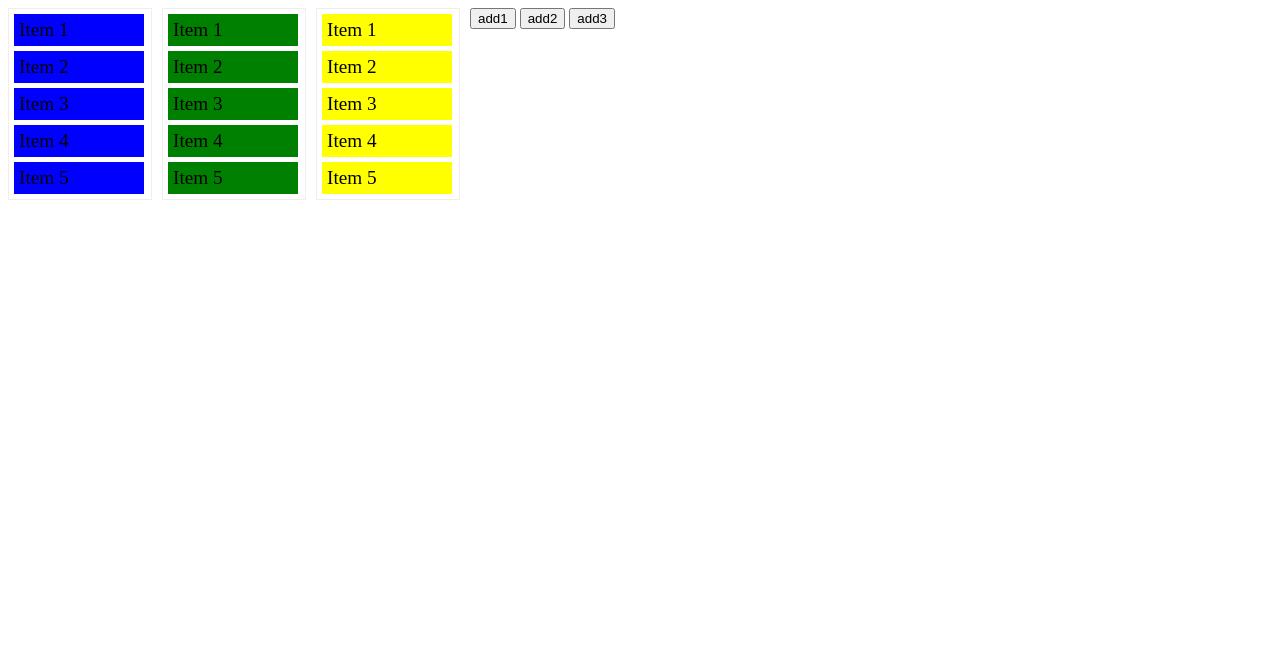
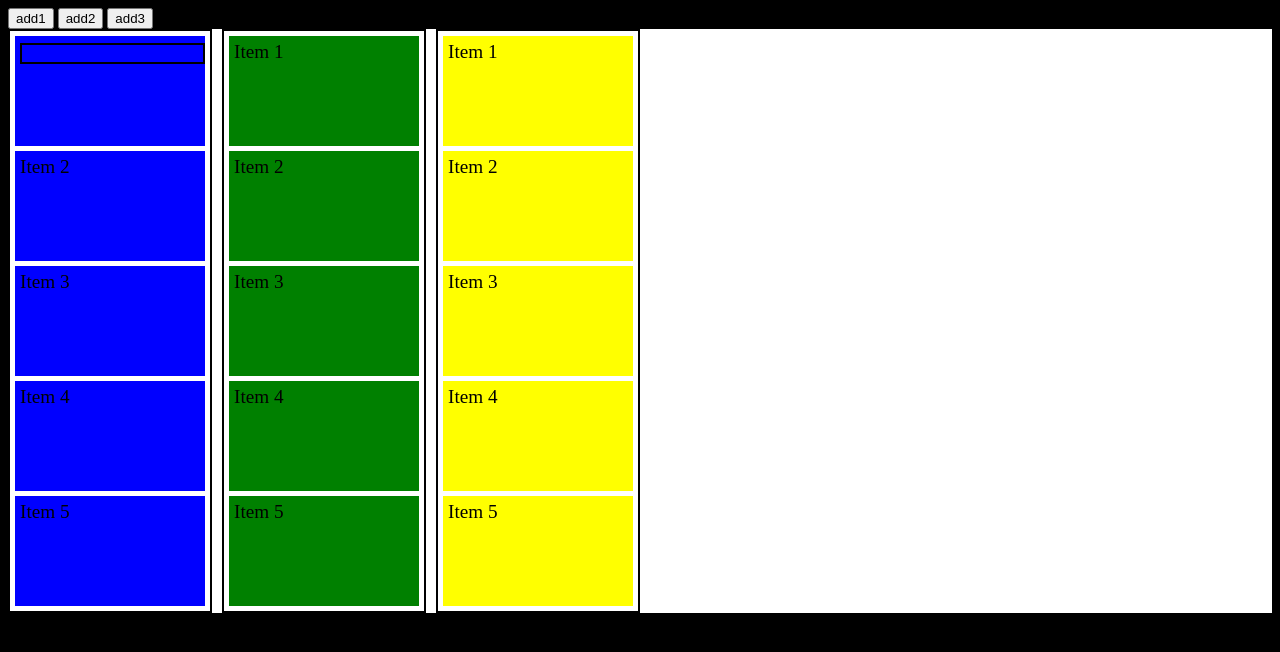
Before and after one commit to jeppemannen/jeppe, a plain HTML site: page index.html in a window 1280 px wide. Drawn offline with nearby package versions, Linux system fonts and the light colour scheme.

Commit message:
1.juni 17:20

```diff
--- a/index.css
+++ b/index.css
@@ -1,6 +1,10 @@
-  #sortable1, #sortable2, #sortable3 {
+body{
+    background-color: black;
+}
+
+#table1, #table2, #table3{
     border: 1px solid #eee;
-    width: 142px;
+    width: 200px;
     min-height: 20px;
     list-style-type: none;
     margin: 0;
@@ -8,11 +12,12 @@
     float: left;
     margin-right: 10px;
   }
-  #sortable1 li, #sortable2 li, #sortable3 li {
+  #table1 li, #table2 li, #table3 li{
     margin: 0 5px 5px 5px;
     padding: 5px;
     font-size: 1.2em;
-    width: 120px;
+    width: 180px;
+    height: 100px;
   }
 
 .boks{
@@ -26,3 +31,30 @@
 .boks3{
     background-color: yellow;
 }
+
+.boks4{
+    background-color: pink;
+}
+
+input{
+    background-color: blue;
+    border: 2px solid black;
+}
+
+#tables{
+    display: flex;
+    flex-direction: row;
+    background-color: white;
+}
+
+#table1{
+    border: 2px solid black;
+}
+
+#table2{
+    border: 2px solid black;
+}
+
+#table3{
+    border: 2px solid black;
+}
--- a/index.html
+++ b/index.html
@@ -6,7 +6,6 @@
   <meta name="viewport" content="width=device-width, initial-scale=1">
   <title>Jens er best</title>
   <link rel="stylesheet" href="//code.jquery.com/ui/1.12.1/themes/base/jquery-ui.css">
-  <link rel="stylesheet" href="/resources/demos/style.css">
     <link rel="stylesheet" href="index.css" type="text/css">
 
   <script src="https://code.jquery.com/jquery-1.12.4.js"></script>
@@ -20,15 +19,18 @@
     <button onclick="addTask3()">add3</button>
 
 
-<ul id="sortable1" class="connectedSortable">
-  <li class="boks">Item 1</li>
+
+<div id="tables">
+
+<ul id="table1" class="123">
+  <li class="boks"><input></li>
   <li class="boks">Item 2</li>
   <li class="boks">Item 3</li>
   <li class="boks">Item 4</li>
   <li class="boks">Item 5</li>
 </ul>
 
-<ul id="sortable2" class="connectedSortable">
+<ul id="table2" class="123">
   <li class="boks2">Item 1</li>
   <li class="boks2">Item 2</li>
   <li class="boks2">Item 3</li>
@@ -36,7 +38,7 @@
   <li class="boks2">Item 5</li>
 </ul>
 
-<ul id="sortable3" class="connectedSortable">
+<ul id="table3" class="123">
   <li class="boks3">Item 1</li>
   <li class="boks3">Item 2</li>
   <li class="boks3">Item 3</li>
@@ -45,5 +47,12 @@
 </ul>
 
 
+
+</div>
+
+
+
+
+
 </body>
 </html>
--- a/index.js
+++ b/index.js
@@ -1,26 +1,28 @@
 
   $( function() {
-    $( "#sortable1, #sortable2, #sortable3" ).sortable({
-      connectWith: ".connectedSortable"
+    $( "#table1, #table2, #table3").sortable({
+      connectWith: ".123"
     }).disableSelection();
   } );
 
 function addTask1(){
     let task = document.createElement("li");
     task.classList.add("boks");
-    document.getElementById("sortable1").appendChild(task);
+    document.getElementById("table1").appendChild(task);
+
+
 
 }
 
 function addTask2(){
     let task = document.createElement("li");
     task.classList.add("boks2");
-    document.getElementById("sortable2").appendChild(task);
+    document.getElementById("table2").appendChild(task);
 
 }
 function addTask3(){
     let task = document.createElement("li");
     task.classList.add("boks3");
-    document.getElementById("sortable3").appendChild(task);
+    document.getElementById("table3").appendChild(task);
 
 }
```
